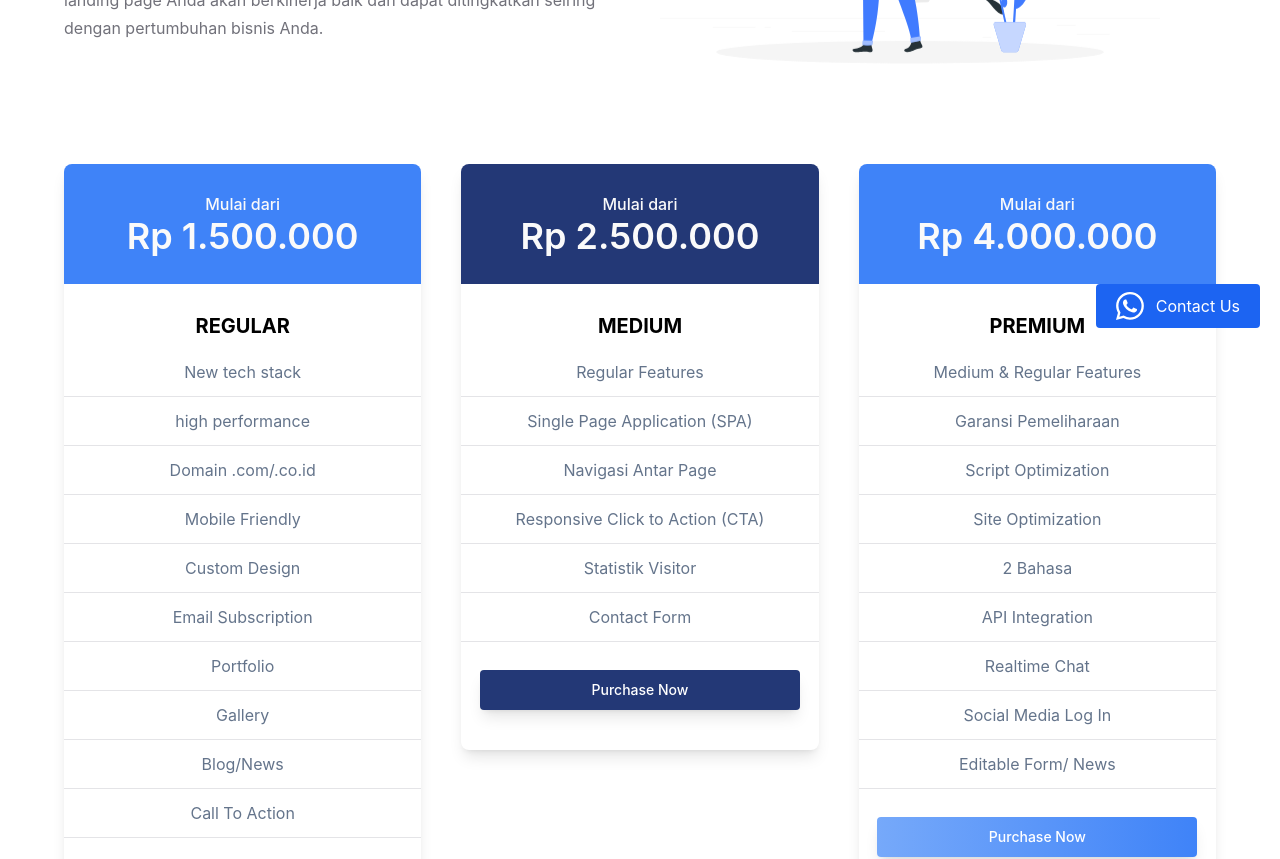
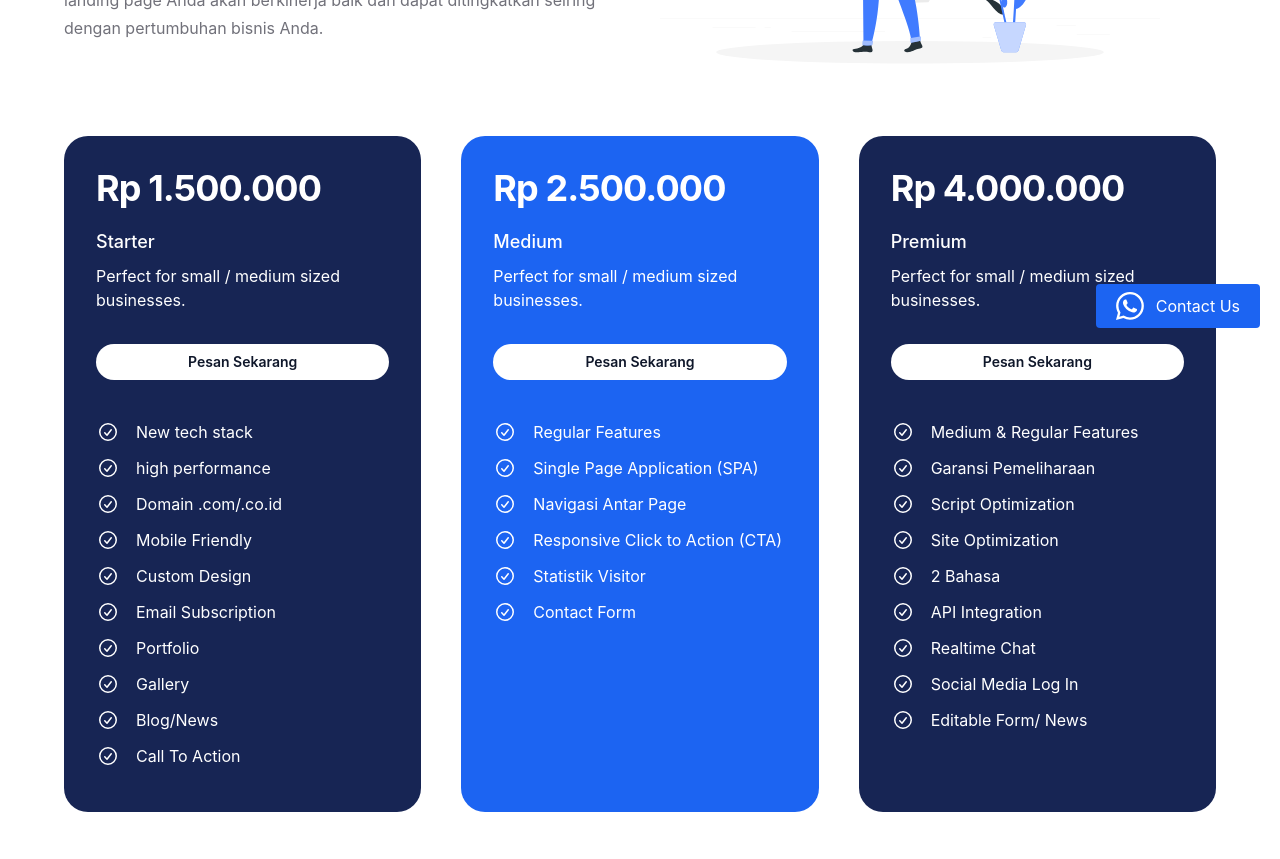
Before and after one commit to alammooo/entitagweb, a Next.js app: page /company in a window 1280 px wide. Shown: the part 460-1319 px from the top of the page. Built offline with nearby package versions, Linux system fonts and the light colour scheme.

Commit message:
add styles

```diff
--- a/components/Hero.tsx
+++ b/components/Hero.tsx
@@ -6,7 +6,7 @@ import React from "react"
 export default function Hero() {
   const { openModal, toggleModal } = React.useContext(AppContext)
   return (
-    <section className="flex h-screen flex-col justify-between bg-hero-pattern bg-cover text-zinc-700">
+    <section className="flex h-screen flex-col justify-between bg-hero-pattern bg-cover text-zinc-800">
       <div className="h-full w-full">
         <div className="relative">
           <nav className={`top-0 mx-auto hidden w-full py-7 md:flex`}>
@@ -44,7 +44,7 @@ export default function Hero() {
               </span>
               Creator.
             </h1>
-            <p className="max-w-xl text-xl text-slate-500">
+            <p className="max-w-xl text-xl">
               Launch your campaign and benefit from our expertise on designing
               and managing your company with newest web technology
             </p>
--- a/components/fragments/FeaturesPricing.tsx
+++ b/components/fragments/FeaturesPricing.tsx
@@ -34,43 +34,46 @@ export default function FeaturesPricing({ type }: any) {
       className={`mx-auto grid max-w-6xl justify-center md:grid-cols-3 md:gap-10`}>
       {listData?.map((el: any, i: number) => (
         <div
-          key={i}
-          className={`mt-2 flex h-fit flex-col gap-5 overflow-hidden rounded-lg border-slate-50 bg-white text-center shadow-lg md:mt-7 ${
-            el.length < 2 ? "col-end-3" : ""
+          className={`order-first flex flex-col rounded-3xl px-6 py-8 text-white sm:px-8 lg:order-none ${
+            i === 1 ? "bg-blue-600" : "bg-blue-950"
           }`}>
-          <div
-            className={`${
-              i === 1 ? "bg-blue-900" : "bg-blue-500"
-            } py-7 text-zinc-50`}>
-            <h5 className="text-base font-medium">Mulai dari</h5>
-            <h1 className="text-center text-4xl font-semibold">
+          <h5 className="order-first text-4xl font-bold tracking-tight text-white">
             {typeof el.price === "number"
               ? formatCurrency(el.price)
               : "Contact Us"}
-            </h1>
-          </div>
-          <div className="">
-            <h1 className="my-2 text-center text-xl font-bold uppercase text-black">
+          </h5>
+          <h2 className="font-display mt-5 text-lg font-medium capitalize text-white">
             {el.type}
-            </h1>
-            <ul className="flex flex-col text-center">
-              {el.benefit.map((el: any, i: number) => (
+          </h2>
+          <h2 className="mt-2 text-base text-white">
+            Perfect for small / medium sized businesses.
+          </h2>
+          <a className="group mt-8 inline-flex items-center justify-center rounded-full bg-white px-4 py-2 text-sm font-semibold text-slate-900 hover:bg-blue-50 focus:outline-none focus-visible:outline-2 focus-visible:outline-offset-2 focus-visible:outline-white active:bg-blue-200 active:text-slate-600">
+            Pesan Sekarang
+          </a>
+          <ul className="order-last mt-10 flex flex-col gap-y-3 text-white">
+            {el.benefit.map((e: any, i: number) => (
               <li
-                  className="border-b border-zinc-200 py-3 text-slate-500"
+                className="flex"
                 key={i}>
-                  {el}
+                <svg className="h-6 w-6 flex-none fill-current stroke-current text-white">
+                  <path
+                    d="M9.307 12.248a.75.75 0 1 0-1.114 1.004l1.114-1.004ZM11 15.25l-.557.502a.75.75 0 0 0 1.15-.043L11 15.25Zm4.844-5.041a.75.75 0 0 0-1.188-.918l1.188.918Zm-7.651 3.043 2.25 2.5 1.114-1.004-2.25-2.5-1.114 1.004Zm3.4 2.457 4.25-5.5-1.187-.918-4.25 5.5 1.188.918Z"
+                    stroke-width="0"></path>
+                  <circle
+                    cx="12"
+                    cy="12"
+                    r="8.25"
+                    fill="none"
+                    stroke-width="1.5"
+                    stroke-linecap="round"
+                    stroke-linejoin="round"></circle>
+                </svg>
+                <span className="ml-4">{e}</span>
               </li>
             ))}
+            <li></li>
           </ul>
-            <button
-              className={`mx-auto mb-10 mt-7 block w-full max-w-xs rounded py-2.5 text-center text-sm font-medium text-white shadow-lg duration-300 hover:scale-105 ${
-                i === 1
-                  ? "bg-blue-900"
-                  : "bg-gradient-to-r from-blue-400 to-blue-500"
-              }`}>
-              Purchase Now
-            </button>
-          </div>
         </div>
       ))}
     </div>
--- a/data/featurePricingData.tsx
+++ b/data/featurePricingData.tsx
@@ -13,7 +13,7 @@ export const companyProfilePrice = [
       "Blog/News",
       "Call To Action",
     ],
-    type: "Regular",
+    type: "Starter",
   },
   {
     price: 2500000,
@@ -121,7 +121,7 @@ export const webAppPrice = [
       "Blog/News",
       "Call To Action",
     ],
-    type: "Regular",
+    type: "Starter",
   },
   {
     price: "Contact Us",
@@ -136,7 +136,7 @@ export const webAppPrice = [
       "Social Media Log In",
       "Editable Form/ News",
     ],
-    type: "Premium",
+    type: "Enterprise",
   },
   {
     price: 50000000,
```
Lines whose indentation alone changed are shown as unchanged.
